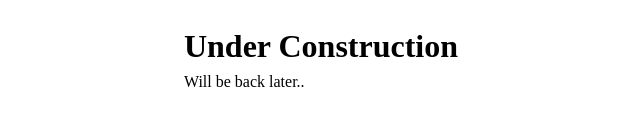
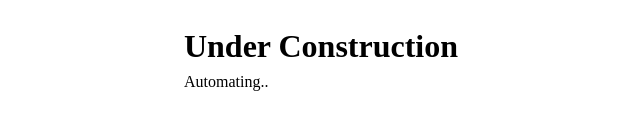
Before and after one commit to ericzlmd/ericzedd.com, a plain HTML site: page index.html in a window 1280 px wide. Shown: the part 342-472 px from the top of the page, 319-959 px from the left. Drawn offline with Linux system fonts and the light colour scheme.

Commit message:
Added automations

```diff
--- a/index.html
+++ b/index.html
@@ -11,7 +11,7 @@
    <div class="container">
       <div class="center">
          <h1>Under Construction</h1>
-         <p>Will be back later..</p>
+	 <p>Automating..</p>
       </div>
    </div>
 </body>
```
